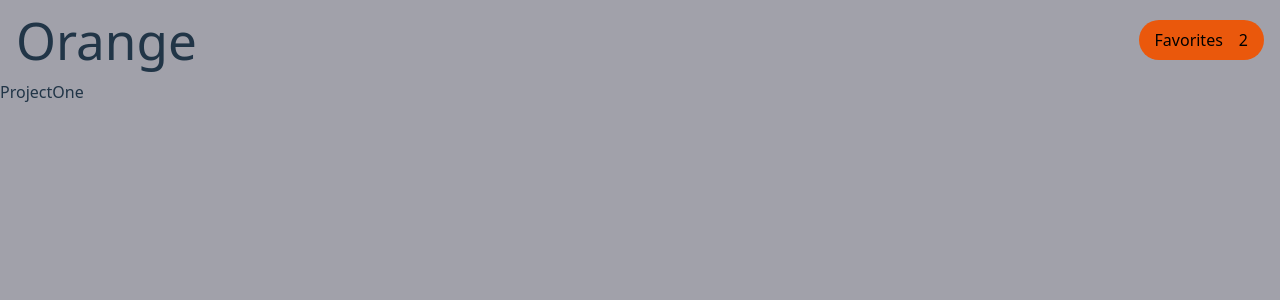
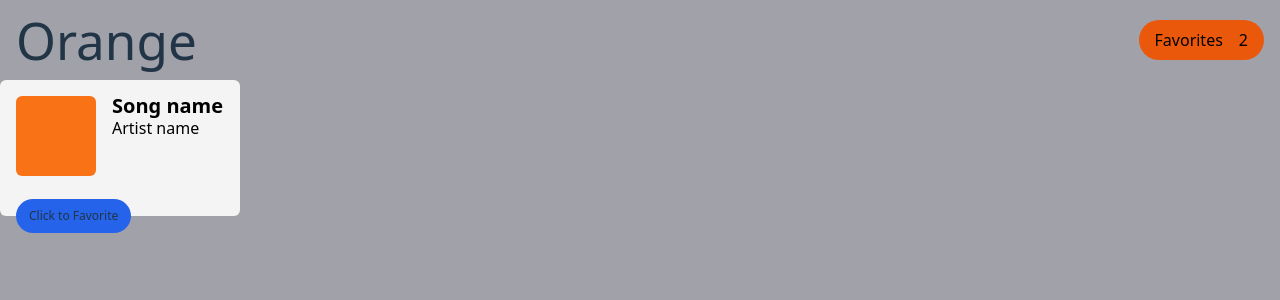
Before and after one commit to Anant23452/React-js-, a React (Vite) app in the folder React/: page / in a window 1280 px wide. Shown: the top 300 px of the page. Built offline with nearby package versions, Linux system fonts and the light colour scheme.

Commit message:
project making

```diff
--- a/React/src/Component/ProjectOne.jsx
+++ b/React/src/Component/ProjectOne.jsx
@@ -2,7 +2,14 @@ import React from 'react'
 
 function ProjectOne() {
   return (
-    <div>ProjectOne</div>
+    <div className="w-60 bg-zinc-100 p-4 rounded-md flex gap-4 pb-10 relative">
+      <div className="w-20 h-20 bg-orange-500 rounded-md"> </div>
+        <div className="text-black">
+          <h3 className='text-xl leading-none font-semibold'>Song name</h3>
+          <h5>Artist name</h5>
+        </div>
+        <button className="px-3 py-2 bg-blue-600 text-white-100 rounded-full text-xs absolute bottom-0 -translate-y-[-50%]">Click to Favorite</button>
+    </div>
   )
 }
 
```
